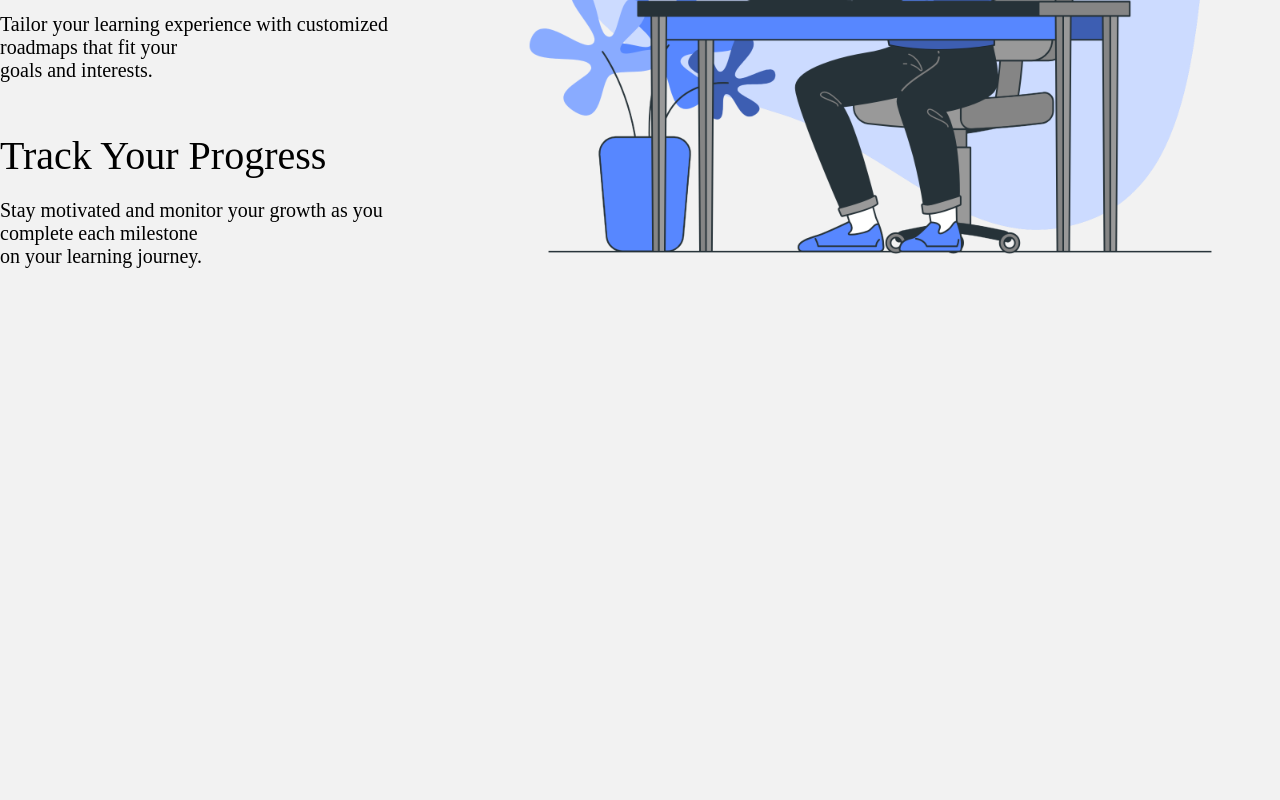
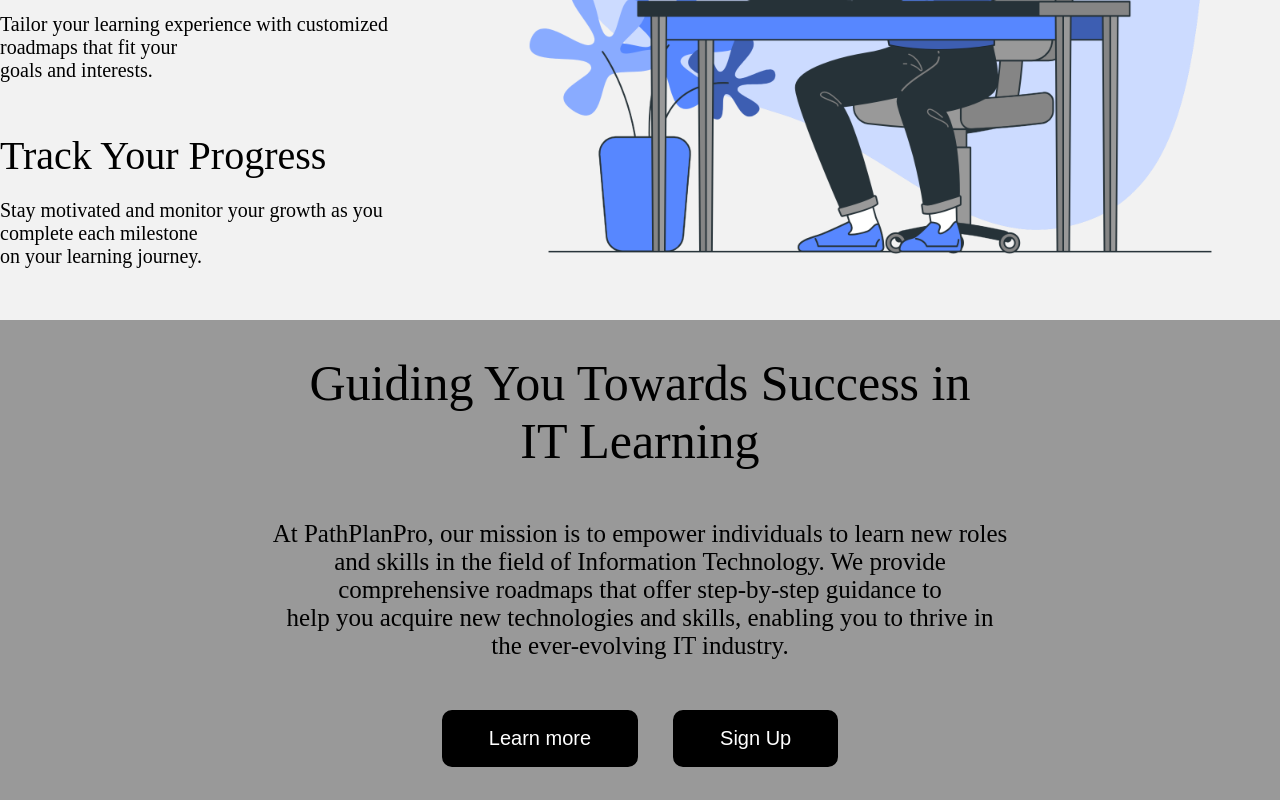
Before and after one commit to HAREESHRAVI/PathPlanPro-React, a React (Vite) app: page / in a window 1280 px wide. Shown: the part 1850-2650 px from the top of the page. Before the commit the page ends 2252 px from the top, so only its background shows below. Built offline with nearby package versions, Linux system fonts and the light colour scheme; a web font is replaced by a local one.

Commit message:
added mission section

```diff
--- /dev/null
+++ b/src/components/Mission/Mission.css
@@ -0,0 +1,47 @@
+.mission-content {
+  width: 100%;
+  height: 60vh;
+  display: flex;
+  flex-direction: column;
+  gap: 50px;
+  background-color: #999999;
+  justify-content: center;
+}
+.mission-heading {
+  display: flex;
+  align-items: center;
+  text-align: center;
+  justify-content: center;
+  font-size: 50px;
+  font-weight: 500;
+}
+.mission-description {
+  display: flex;
+  margin-left: auto;
+  margin-right: auto;
+  font-size: 25px;
+  text-align: center;
+  width: 60%;
+}
+.buttons {
+  display: flex;
+  gap: 35px;
+  justify-content: center;
+}
+.Learnmore-button,
+.Signup-button {
+  padding: 15px 45px;
+  border-radius: 10px;
+  font-size: 20px;
+  background-color: black;
+  color: white;
+  border: 2px solid black;
+  cursor: pointer;
+  transition: background-color 0.3s;
+}
+.Learnmore-button:hover,
+.Signup-button:hover {
+  background-color: transparent;
+  color: black;
+  border: 2px solid black;
+}
--- /dev/null
+++ b/src/components/Mission/Mission.jsx
@@ -0,0 +1,20 @@
+import React from 'react'
+import './Mission.css'
+const Mission = () => {
+  return (
+    <div className='mission-content'>
+            <div className="mission-heading">
+            Guiding You Towards Success in <br/>IT Learning
+            </div>
+            <div className="mission-description">
+            At PathPlanPro, our mission is to empower individuals to learn new roles and skills in the field of Information Technology. We provide comprehensive roadmaps that offer step-by-step guidance to<br/> help you acquire new technologies and skills, enabling you to thrive in<br/> the ever-evolving IT industry.
+            </div>
+            <div className='buttons'>
+                <button className='Learnmore-button'>Learn more</button>
+                <button className='Signup-button'>Sign Up</button>
+            </div>
+    </div>
+  )
+}
+
+export default Mission
--- a/src/pages/Home.jsx
+++ b/src/pages/Home.jsx
@@ -3,6 +3,7 @@
 import Hero from '../components/Hero/Hero'
 import Explore from '../components/Explore/Explore'
 import Features from '../components/Features/Features'
+import Mission from '../components/Mission/Mission'
 const Home = () => {
   return (
     <>
@@ -10,6 +11,7 @@
     <Hero/>
     <Explore/>
     <Features/>
+    <Mission/>
     </>
   )
 }
```
